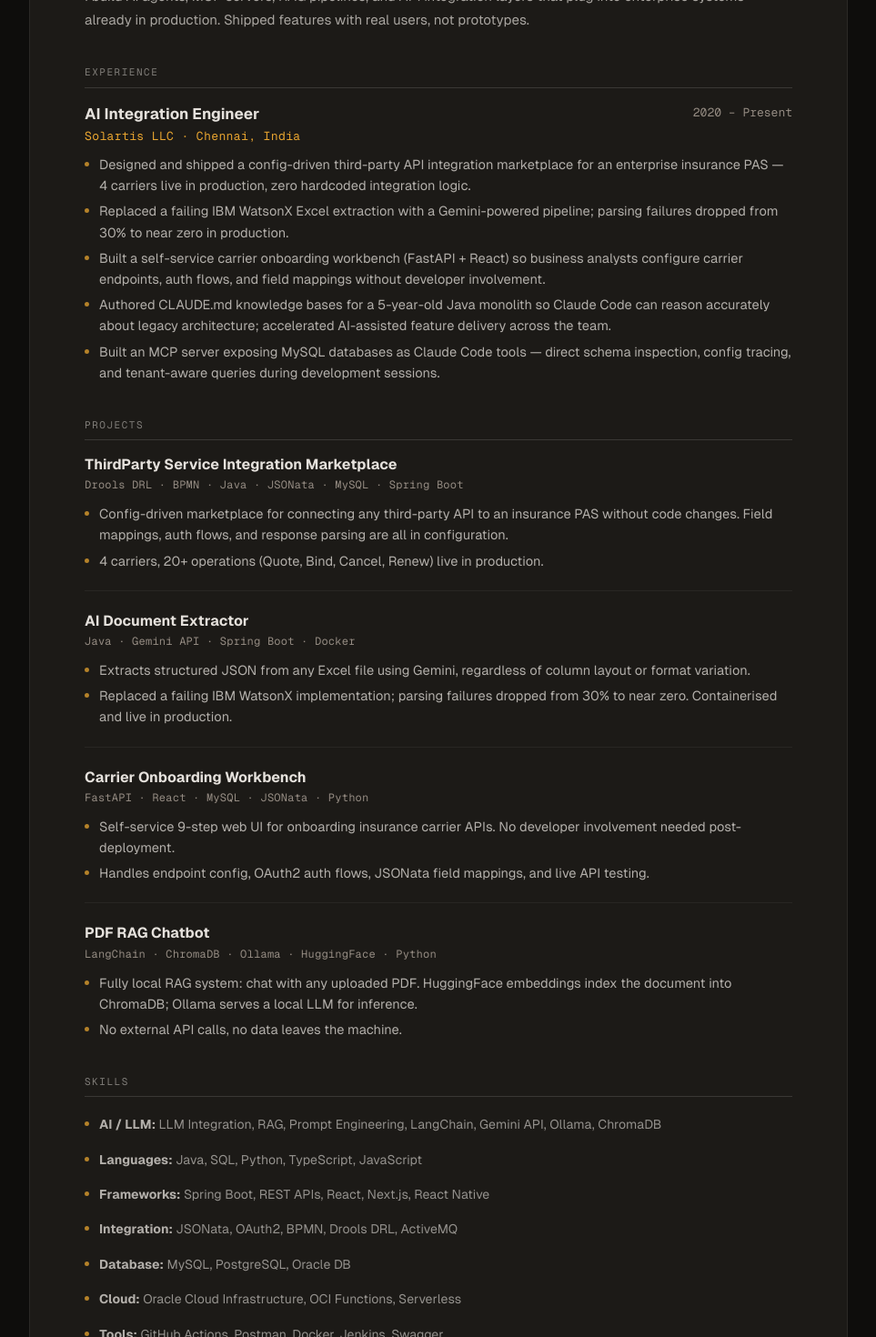
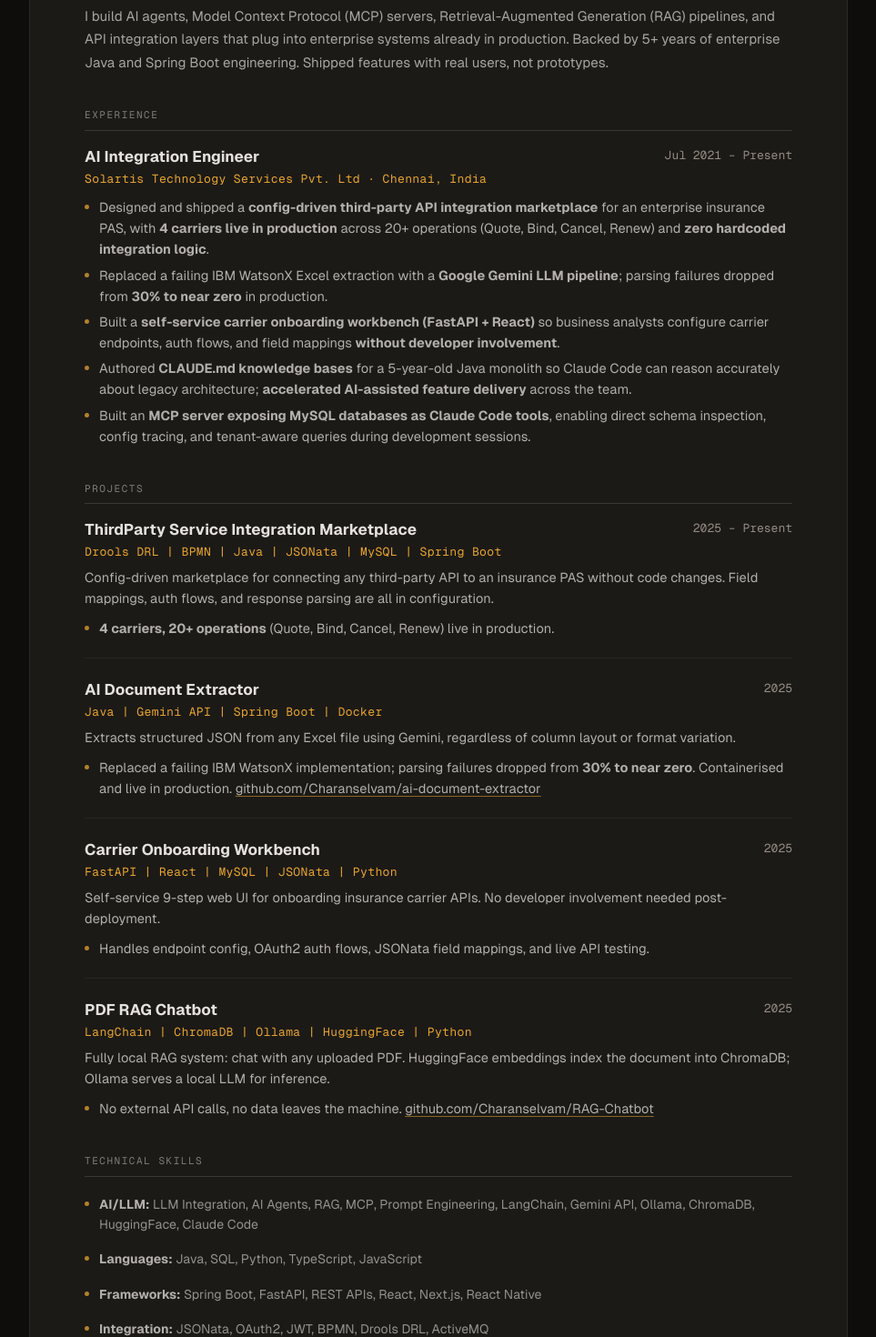
Before and after one commit to Charanselvam/charanselvam-portfolio, a Next.js app: page /resume in a window 1280 px wide. Shown: the part 880-2350 px from the top of the page at 91% size, without its empty margins (158-1121 px from the left). Built offline with nearby package versions, Linux system fonts and the light colour scheme; no server answers.

Commit message:
Revise resume content and improve layout
Updated resume page with new profile information, experience, projects, and skills. Enhanced formatting and structure for better readability.

```diff
--- a/app/resume/page.tsx
+++ b/app/resume/page.tsx
@@ -1,68 +1,143 @@
 import type { Metadata } from 'next';
-import { PROFILE, SKILLS } from '@/lib/content';
+import type { ReactNode } from 'react';
 import { PrintButton } from './PrintButton';
 
 export const metadata: Metadata = {
   title: 'Resume | Charanselvam S',
-  description: 'AI Integration Engineer — 5 years enterprise Java, Spring Boot, and production LLM systems. Chennai, India.',
+  description:
+    'AI Integration Engineer building AI agents, MCP servers, RAG pipelines, and API integrations for enterprise systems. Chennai, India.',
 };
 
-const EXPERIENCE = [
+/* ── Content: mirrors resume.tex 1:1 ───────────────────────────── */
+
+const PROFILE = {
+  name: 'Charanselvam S',
+  title: 'AI Integration Engineer',
+  email: 'charanselvam.csk@gmail.com',
+  location: 'Chennai, India',
+  github: 'https://github.com/charanselvam',
+  linkedin: 'https://www.linkedin.com/in/charanselvam',
+  portfolio: 'https://charanselvam.vercel.app/',
+};
+
+const SUMMARY =
+  'I build AI agents, Model Context Protocol (MCP) servers, Retrieval-Augmented Generation (RAG) pipelines, and API integration layers that plug into enterprise systems already in production. Backed by 5+ years of enterprise Java and Spring Boot engineering. Shipped features with real users, not prototypes.';
+
+const SKILLS: { group: string; items: string }[] = [
+  { group: 'AI/LLM', items: 'LLM Integration, AI Agents, RAG, MCP, Prompt Engineering, LangChain, Gemini API, Ollama, ChromaDB, HuggingFace, Claude Code' },
+  { group: 'Languages', items: 'Java, SQL, Python, TypeScript, JavaScript' },
+  { group: 'Frameworks', items: 'Spring Boot, FastAPI, REST APIs, React, Next.js, React Native' },
+  { group: 'Integration', items: 'JSONata, OAuth2, JWT, BPMN, Drools DRL, ActiveMQ' },
+  { group: 'Database', items: 'MySQL, PostgreSQL, Oracle DB' },
+  { group: 'Cloud', items: 'Oracle Cloud Infrastructure (OCI), OCI Functions, Serverless' },
+  { group: 'Tools', items: 'Docker, Git, GitHub Actions, Jenkins, CI/CD, Postman, Swagger' },
+];
+
+function RepoLink({ href }: { href: string }) {
+  return (
+    <a href={href} target="_blank" rel="noopener noreferrer">
+      {href.replace('https://', '')}
+    </a>
+  );
+}
+
+const EXPERIENCE: {
+  role: string; org: string; when: string; location: string; points: ReactNode[];
+}[] = [
     {
       role: 'AI Integration Engineer',
-    org: 'Solartis LLC',
-    when: '2020 – Present',
+      org: 'Solartis Technology Services Pvt. Ltd',
+      when: 'Jul 2021 – Present',
       location: 'Chennai, India',
       points: [
-      'Designed and shipped a config-driven third-party API integration marketplace for an enterprise insurance PAS — 4 carriers live in production, zero hardcoded integration logic.',
-      'Replaced a failing IBM WatsonX Excel extraction with a Gemini-powered pipeline; parsing failures dropped from 30% to near zero in production.',
-      'Built a self-service carrier onboarding workbench (FastAPI + React) so business analysts configure carrier endpoints, auth flows, and field mappings without developer involvement.',
-      'Authored CLAUDE.md knowledge bases for a 5-year-old Java monolith so Claude Code can reason accurately about legacy architecture; accelerated AI-assisted feature delivery across the team.',
-      'Built an MCP server exposing MySQL databases as Claude Code tools — direct schema inspection, config tracing, and tenant-aware queries during development sessions.',
+        <>
+          Designed and shipped a <b>config-driven third-party API integration marketplace</b> for an
+          enterprise insurance PAS, with <b>4 carriers live in production</b> across 20+ operations
+          (Quote, Bind, Cancel, Renew) and <b>zero hardcoded integration logic</b>.
+        </>,
+        <>
+          Replaced a failing IBM WatsonX Excel extraction with a <b>Google Gemini LLM pipeline</b>;
+          parsing failures dropped from <b>30% to near zero</b> in production.
+        </>,
+        <>
+          Built a <b>self-service carrier onboarding workbench (FastAPI + React)</b> so business
+          analysts configure carrier endpoints, auth flows, and field mappings{' '}
+          <b>without developer involvement</b>.
+        </>,
+        <>
+          Authored <b>CLAUDE.md knowledge bases</b> for a 5-year-old Java monolith so Claude Code can
+          reason accurately about legacy architecture;{' '}
+          <b>accelerated AI-assisted feature delivery</b> across the team.
+        </>,
+        <>
+          Built an <b>MCP server exposing MySQL databases as Claude Code tools</b>, enabling direct
+          schema inspection, config tracing, and tenant-aware queries during development sessions.
+        </>,
       ],
     },
   ];
 
-const PROJECTS = [
+const PROJECTS: {
+  name: string; stack: string; when: string; description: string; points: ReactNode[];
+}[] = [
     {
       name: 'ThirdParty Service Integration Marketplace',
-    tech: 'Drools DRL · BPMN · Java · JSONata · MySQL · Spring Boot',
+      stack: 'Drools DRL | BPMN | Java | JSONata | MySQL | Spring Boot',
+      when: '2025 – Present',
+      description:
+        'Config-driven marketplace for connecting any third-party API to an insurance PAS without code changes. Field mappings, auth flows, and response parsing are all in configuration.',
       points: [
-      'Config-driven marketplace for connecting any third-party API to an insurance PAS without code changes. Field mappings, auth flows, and response parsing are all in configuration.',
-      '4 carriers, 20+ operations (Quote, Bind, Cancel, Renew) live in production.',
+        <>
+          <b>4 carriers, 20+ operations</b> (Quote, Bind, Cancel, Renew) live in production.
+        </>,
       ],
     },
     {
       name: 'AI Document Extractor',
-    tech: 'Java · Gemini API · Spring Boot · Docker',
+      stack: 'Java | Gemini API | Spring Boot | Docker',
+      when: '2025',
+      description:
+        'Extracts structured JSON from any Excel file using Gemini, regardless of column layout or format variation.',
       points: [
-      'Extracts structured JSON from any Excel file using Gemini, regardless of column layout or format variation.',
-      'Replaced a failing IBM WatsonX implementation; parsing failures dropped from 30% to near zero. Containerised and live in production.',
+        <>
+          Replaced a failing IBM WatsonX implementation; parsing failures dropped from{' '}
+          <b>30% to near zero</b>. Containerised and live in production.{' '}
+          <RepoLink href="https://github.com/Charanselvam/ai-document-extractor" />
+        </>,
       ],
     },
     {
       name: 'Carrier Onboarding Workbench',
-    tech: 'FastAPI · React · MySQL · JSONata · Python',
+      stack: 'FastAPI | React | MySQL | JSONata | Python',
+      when: '2025',
+      description:
+        'Self-service 9-step web UI for onboarding insurance carrier APIs. No developer involvement needed post-deployment.',
       points: [
-      'Self-service 9-step web UI for onboarding insurance carrier APIs. No developer involvement needed post-deployment.',
-      'Handles endpoint config, OAuth2 auth flows, JSONata field mappings, and live API testing.',
+        <>
+          Handles endpoint config, OAuth2 auth flows, JSONata field mappings, and live API testing.
+        </>,
       ],
     },
     {
       name: 'PDF RAG Chatbot',
-    tech: 'LangChain · ChromaDB · Ollama · HuggingFace · Python',
+      stack: 'LangChain | ChromaDB | Ollama | HuggingFace | Python',
+      when: '2025',
+      description:
+        'Fully local RAG system: chat with any uploaded PDF. HuggingFace embeddings index the document into ChromaDB; Ollama serves a local LLM for inference.',
       points: [
-      'Fully local RAG system: chat with any uploaded PDF. HuggingFace embeddings index the document into ChromaDB; Ollama serves a local LLM for inference.',
-      'No external API calls, no data leaves the machine.',
+        <>
+          No external API calls, no data leaves the machine.{' '}
+          <RepoLink href="https://github.com/Charanselvam/RAG-Chatbot" />
+        </>,
       ],
     },
   ];
 
 const CERTS = [
-  { name: 'OCI Generative AI Professional', issuer: 'Oracle Cloud', year: '2024' },
-  { name: 'OCI AI Vector Search', issuer: 'Oracle Cloud', year: '2024' },
-  { name: 'OCI AI Foundations', issuer: 'Oracle Cloud', year: '2024' },
-  { name: 'OCI Data Science', issuer: 'Oracle Cloud', year: '2024' },
+  { name: 'OCI Generative AI Professional', issuer: 'Oracle Cloud', year: '2025' },
+  { name: 'OCI AI Vector Search', issuer: 'Oracle Cloud', year: '2025' },
+  { name: 'OCI AI Foundations', issuer: 'Oracle Cloud', year: '2025' },
+  { name: 'OCI Data Science', issuer: 'Oracle Cloud', year: '2025' },
   { name: 'Claude Code 101', issuer: 'Anthropic', year: '2026' },
   { name: 'Claude 101', issuer: 'Anthropic', year: '2026' },
 ];
@@ -70,7 +145,7 @@ const CERTS = [
 function Role({
   role, org, when, location, points,
 }: {
-  role: string; org: string; when: string; location: string; points: string[];
+  role: string; org: string; when: string; location: string; points: ReactNode[];
 }) {
   return (
     <div className="rs-item">
@@ -82,7 +157,29 @@ function Role({
         <span className="rs-when">{when}</span>
       </div>
       <ul>
-        {points.map((p) => <li key={p}>{p}</li>)}
+        {points.map((p, i) => <li key={i}>{p}</li>)}
+      </ul>
+    </div>
+  );
+}
+
+function Project({
+  name, stack, when, description, points,
+}: {
+  name: string; stack: string; when: string; description: string; points: ReactNode[];
+}) {
+  return (
+    <div className="rs-item">
+      <div className="rs-line">
+        <div>
+          <h3 style={{ fontWeight: 700, fontSize: '17px' }}>{name}</h3>
+          <p className="rs-org">{stack}</p>
+        </div>
+        <span className="rs-when">{when}</span>
+      </div>
+      <p className="rs-desc">{description}</p>
+      <ul>
+        {points.map((p, i) => <li key={i}>{p}</li>)}
       </ul>
     </div>
   );
@@ -152,8 +249,8 @@ export default function ResumePage() {
         .rs-paper p { margin: 0; }
         .rs-skills { list-style: none; padding-left: 0 !important; display: flex; flex-direction: column; gap: 6px; }
         .rs-skills li { font-size: 14px; color: hsl(var(--foreground) / 0.75); }
-        .rs-tech { font-size: 12px; color: hsl(var(--muted-foreground)); font-family: var(--font-geist-mono); margin: 3px 0 6px; letter-spacing: 0.02em; }
         .rs-summary { font-size: 15px; line-height: 1.7; color: hsl(var(--foreground) / 0.7); }
+        .rs-paper .rs-desc { margin: 6px 0 0; font-size: 14.5px; line-height: 1.6; color: hsl(var(--foreground) / 0.75); }
 
         /* certs grid */
         .rs-certs { display: grid; grid-template-columns: 1fr 1fr; gap: 6px 32px; list-style: none; padding: 0; }
@@ -185,11 +282,11 @@ export default function ResumePage() {
           .rs-paper li::before { width: 4px; height: 4px; top: 6px; background: #555 !important; opacity: 1; }
           .rs-paper a { text-decoration: none; color: #000 !important; }
           .rs-item { break-inside: avoid; }
-          .rs-tech { font-size: 8pt; }
           .rs-certs { grid-template-columns: 1fr 1fr; gap: 2px 24px; }
           .rs-certs li { font-size: 9pt; }
           .rs-cert-issuer, .rs-cert-year { font-size: 7.5pt; color: #555 !important; }
           .rs-summary { font-size: 9.5pt; color: #333 !important; }
+          .rs-paper .rs-desc { margin: 3px 0 0; font-size: 9pt; color: #333 !important; }
           .rs-skills li { font-size: 9pt; color: #333 !important; }
         }
       `}</style>
@@ -251,12 +348,12 @@ export default function ResumePage() {
                 <span>·</span>
                 <a href={PROFILE.linkedin} target="_blank" rel="noopener noreferrer">linkedin.com/in/charanselvam</a>
                 <span>·</span>
-                charanselvam.dev
+                <a href={PROFILE.portfolio} target="_blank" rel="noopener noreferrer">charanselvam.vercel.app</a>
               </p>
             </div>
 
             <h2>Summary</h2>
-            <p className="rs-summary">{PROFILE.bio}</p>
+            <p className="rs-summary">{SUMMARY}</p>
 
             <h2>Experience</h2>
             {EXPERIENCE.map((r) => (
@@ -265,23 +362,15 @@ export default function ResumePage() {
 
             <h2>Projects</h2>
             {PROJECTS.map((p) => (
-              <div key={p.name} className="rs-item">
-                <h3 style={{ fontWeight: 700 }}>{p.name}</h3>
-                <p className="rs-tech">{p.tech}</p>
-                <ul>
-                  {p.points.map((x) => <li key={x}>{x}</li>)}
-                </ul>
-              </div>
+              <Project key={p.name} name={p.name} stack={p.stack} when={p.when} description={p.description} points={p.points} />
             ))}
 
-            <h2>Skills</h2>
+            <h2>Technical Skills</h2>
             <ul className="rs-skills">
               {SKILLS.map(({ group, items }) => (
                 <li key={group}>
                   <b>{group}:</b>{' '}
-                  <span style={{ color: 'hsl(var(--foreground)/0.6)' }}>
-                    {items.map(([name]) => name).join(', ')}
-                  </span>
+                  <span style={{ color: 'hsl(var(--foreground)/0.6)' }}>{items}</span>
                 </li>
               ))}
             </ul>
@@ -300,14 +389,20 @@ export default function ResumePage() {
             <div className="rs-item">
               <div className="rs-line">
                 <div>
-                  <h3 style={{ fontWeight: 700 }}>B.E. Electronics &amp; Communication Engineering</h3>
-                  <p className="rs-org">Anna University, Chennai</p>
+                  <h3 style={{ fontWeight: 700 }}>Bachelor of Engineering (B.E.) in Electronics & Communication Engineering</h3>
+                  <p className="rs-org">Velammal Institute of Technology (Anna University) · Chennai</p>
                 </div>
                 <span className="rs-when">2017 – 2021</span>
               </div>
-              <ul>
-                <li>Final-year project: Smart Glass — Bluetooth-connected wearable HMD for hands-free notification display (Arduino, OLED, Bluetooth HC05).</li>
-              </ul>
+              <p className="rs-desc">
+                Final-year project: <b>The WatchDog</b>, an IoT helmet streaming six-sensor environmental data
+                (temperature, humidity, air quality, pressure) over Wi-Fi to a Firebase real-time database,
+                visualized on a Node.js web dashboard (Arduino, NodeMCU, multi-master/multi-slave I2C).
+              </p>
+              <p className="rs-desc">
+                Pre-final-year competition project: <b>Smart Glass</b>, a Bluetooth-connected wearable HMD for
+                hands-free notification display (Arduino, OLED, Bluetooth HC05).
+              </p>
             </div>
 
           </article>
```
Lines whose indentation alone changed are shown as unchanged.
